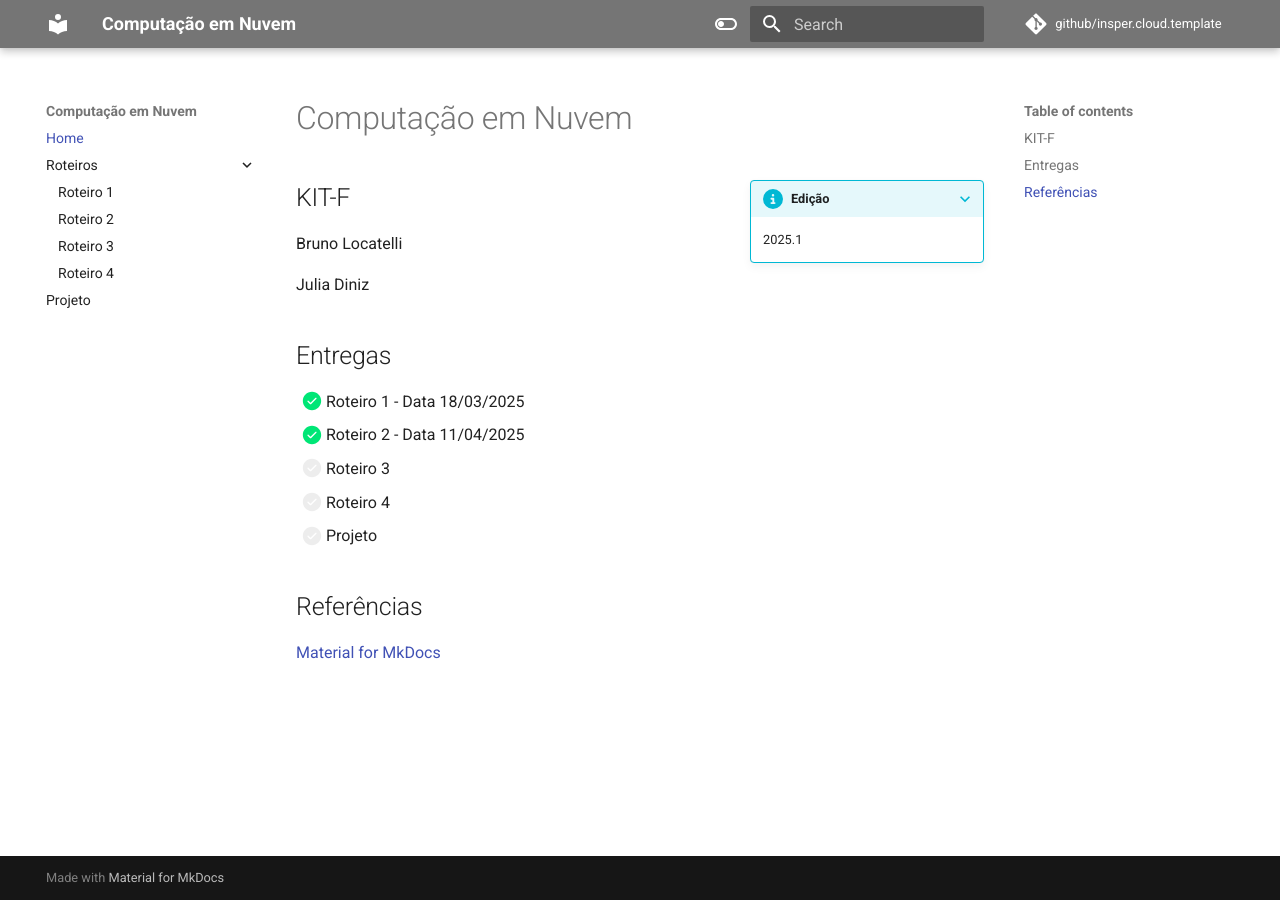
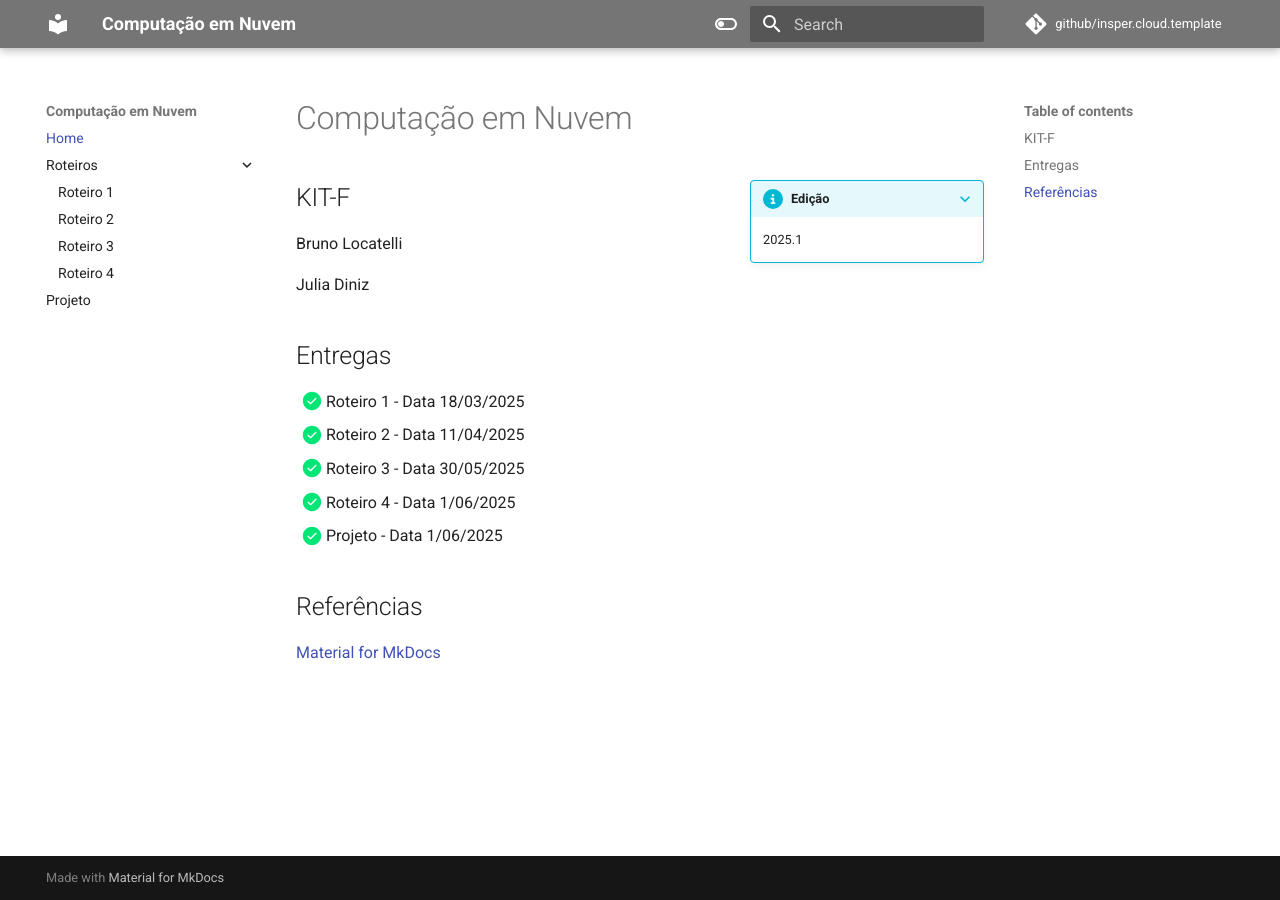
Before and after one commit to Brunosl2/Cloud-F, an MkDocs documentation site: the page built from docs/index.md, in a window 1280 px wide. Built offline with MkDocs 1.6.1 and Material for MkDocs 9.7.7, drawn with Linux system fonts in a browser that asks for light colours; comment, search, counter and statistics services are not loaded.

Commit message:
Roteiro 4 finalizado e index atualizado

```diff
--- a/docs/index.md
+++ b/docs/index.md
@@ -17,9 +17,9 @@ Julia Diniz
 
 - [x] Roteiro 1 - Data 18/03/2025
 - [x] Roteiro 2 - Data 11/04/2025
-- [ ] Roteiro 3
-- [ ] Roteiro 4
-- [ ] Projeto
+- [x] Roteiro 3 - Data 30/05/2025
+- [x] Roteiro 4 - Data 1/06/2025
+- [x] Projeto - Data 1/06/2025
 
 
 ## Referências
```
Also changed, not shown: docs/projeto/main.md (+1 -1 lines), docs/roteiro4/main.md (+2 -1 lines), docs/roteiro3/tarefa1-c.jpg (deleted), docs/roteiro3/tarefa2-a.jpg (deleted).
